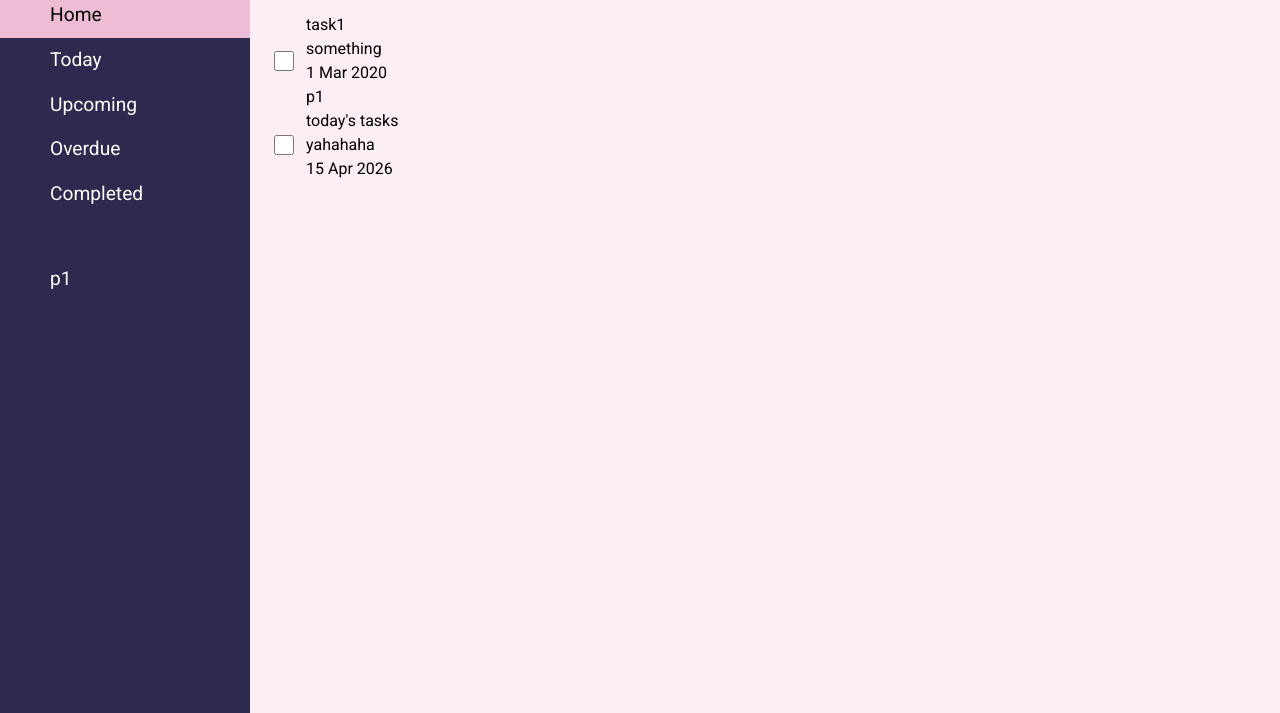
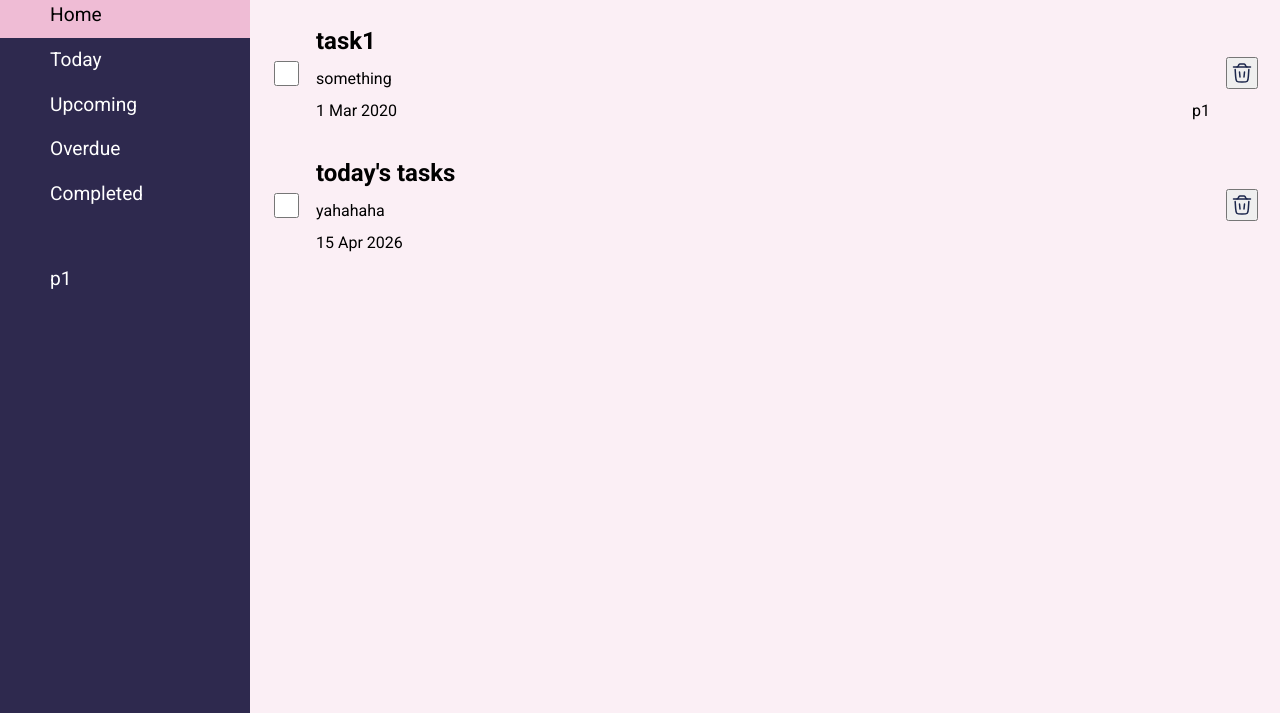
Before and after one commit to dungdul/todo-list, a website built with webpack: page src/template.html in a window 1280 px wide. Shown: the part 87-800 px from the top of the page. Built offline with nearby package versions, Linux system fonts and the light colour scheme.

Commit message:
Redesign the todo items; Add delete button

```diff
--- a/src/css/styles.css
+++ b/src/css/styles.css
@@ -50,7 +50,7 @@ body {
 }
 
 .main {
-  padding: 28px 24px;
+  padding: 28px 8px;
   background-color: var(--main-background-color);
 }
 
@@ -58,6 +58,7 @@ body {
   display: flex;
   justify-content: space-between;
   margin-bottom: 24px;
+  margin-left: 18px;
 }
 
 select {
@@ -81,13 +82,16 @@ select {
   padding: 0;
   display: flex;
   flex-direction: column;
+  gap: 12px;
 }
 
 .todo-item {
   list-style: none;
+  border-radius: 28px;
   display: grid;
-  grid-template: repeat(2, min-content) / 32px 1fr 32px;
-  padding: 10px var(--offset-side);
+  grid-template-columns: 36px 1fr 40px;
+  padding: 10px;
+  gap: 0 12px;
 
   &:hover {
     background-color: var(--section-hovered-color);
@@ -97,14 +101,35 @@ select {
 .checkbox-container {
   display: flex;
   align-items: center;
+  justify-content: center;
 
   [type="checkbox"] {
-    width: 20px;
-    height: 20px;
+    --size: 25px;
+
+    width: var(--size);
+    height: var(--size);
   }
 }
 
-.project-tag {
-  grid-column: 2 / 3;
-  font-size: 0.85rem;
+.description {
+  padding: 8px 0;
 }
+
+.due-date-project-container {
+  display: flex;
+  justify-content: space-between;
+}
+
+.delete-button-container {
+  display: flex;
+  justify-content: center;
+  align-items: center;
+
+  button {
+    --size: 2rem;
+
+    width: var(--size);
+    height: var(--size);
+    padding: 2px;
+  }
+}
--- a/src/scripts/display-controller.js
+++ b/src/scripts/display-controller.js
@@ -1,5 +1,6 @@
 import todoList from './todo-controller.js';
 import {format} from 'date-fns';
+import TrashBin from '../images/trash-bin-trash-svgrepo-com.svg';
 
 function renderSidebar() {
   const projectContainerDiv = document.querySelector('.project-container');
@@ -48,24 +49,40 @@ function renderPage(title, todoItems, showProject=false) {
     // Text box. This includes title, description, and due date
     const todoItemTextDiv = document.createElement('div');
     todoItemTextDiv.classList.add('todo-item-text');
-    const titleP = document.createElement('p');
-    titleP.textContent = item.title;
+    const titleH2 = document.createElement('h2');
+    titleH2.textContent = item.title;
     const descriptionP = document.createElement('p');
+    descriptionP.classList.add('description');
     descriptionP.textContent = item.description;
+    // Due date and project will go into the same line, so we need a flexbox container
+    const dueDateProjectDiv = document.createElement('div');
+    dueDateProjectDiv.classList.add('due-date-project-container');
     const dueDateP = document.createElement('p');
     dueDateP.textContent = format(item.dueDate, 'd MMM yyyy');
-    todoItemTextDiv.append(titleP, descriptionP, dueDateP);
+    dueDateProjectDiv.append(dueDateP);
+
+    todoItemTextDiv.append(titleH2, descriptionP, dueDateProjectDiv);
 
     // Append a project which the item is from if showProject=true
     if (showProject) {
       const projectP = document.createElement('p');
       if (item.projectId) {
         projectP.textContent = todoList.getProject(item.projectId).title;
-        todoItemTextDiv.append(projectP);
+        dueDateProjectDiv.append(projectP);
       }
     }
 
-    li.append(checkboxContainerDiv, todoItemTextDiv)
+    // Delete button
+    const deleteButtonContainerDiv = document.createElement('div');
+    deleteButtonContainerDiv.classList.add('delete-button-container');
+    const deleteButton = document.createElement('button');
+    deleteButton.classList.add('delete-button');
+    const trashBinImage = new Image();
+    trashBinImage.src = TrashBin;
+    deleteButton.append(trashBinImage);
+    deleteButtonContainerDiv.append(deleteButton);
+
+    li.append(checkboxContainerDiv, todoItemTextDiv, deleteButtonContainerDiv)
   });
 }
 
```
Also changed, not shown: src/images/trash-bin-trash-svgrepo-com.svg (added).
